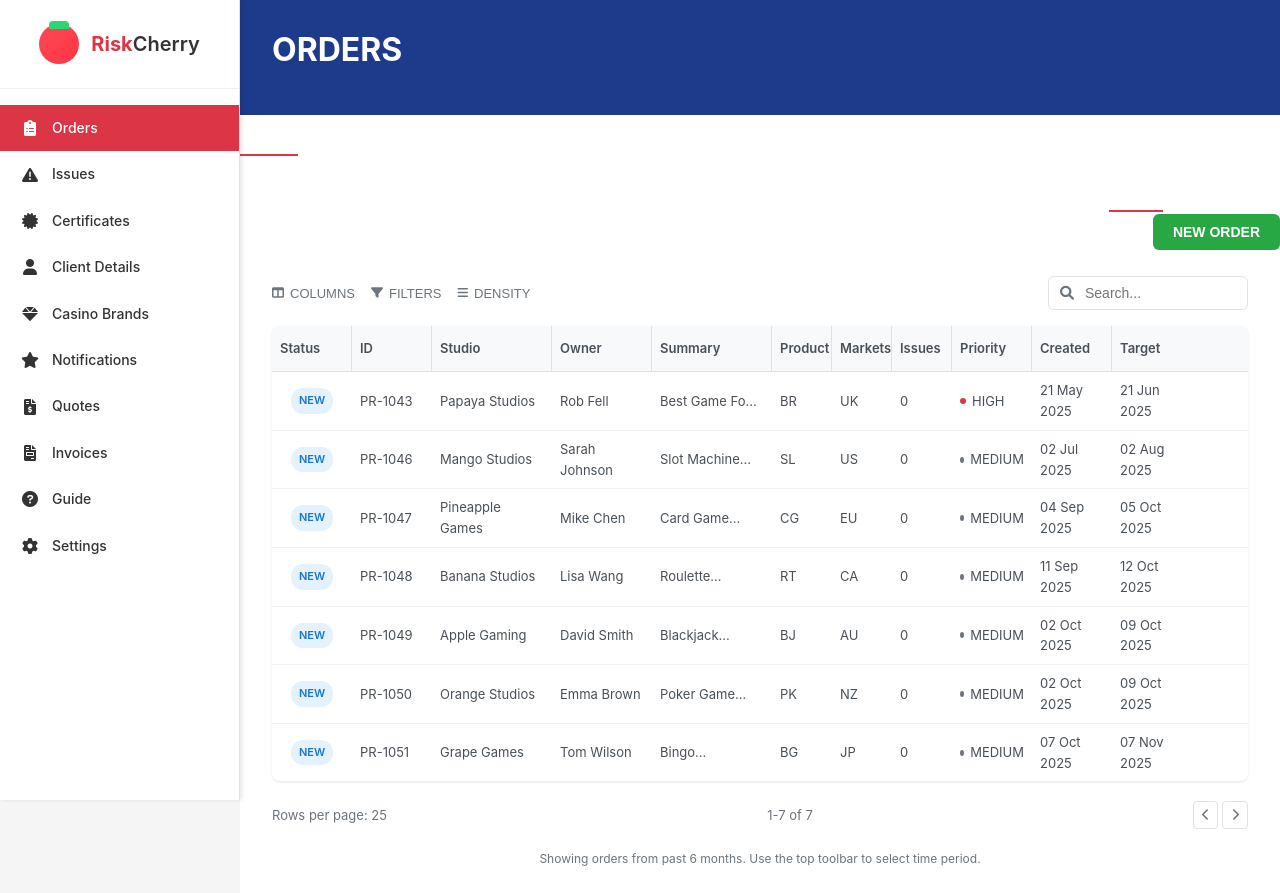
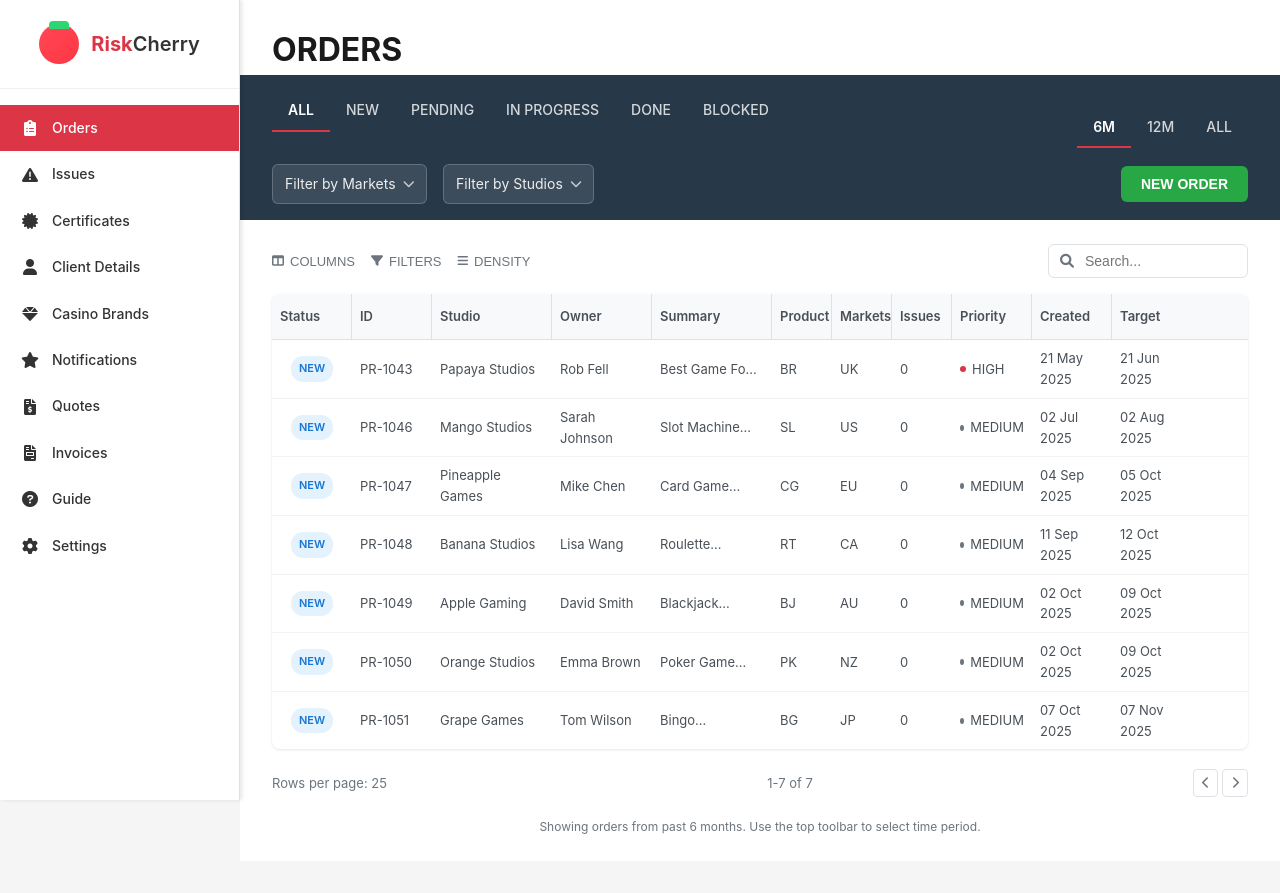
Before and after one commit to robf574/promo-portal, a plain HTML site: page index.html in a window 1280 px wide. After the commit the page ends 861 px from the top, so only its background shows below. Drawn offline with Linux system fonts and the light colour scheme.

Commit message:
Fix blue header positioning and color - move header lower and use correct blue #273849

```diff
--- a/index.html
+++ b/index.html
@@ -4,7 +4,7 @@
     <meta charset="UTF-8">
     <meta name="viewport" content="width=device-width, initial-scale=1.0">
     <title>RiskCherry Client Portal</title>
-    <link rel="stylesheet" href="style.css?v=5">
+    <link rel="stylesheet" href="style.css?v=6">
     <link href="https://cdnjs.cloudflare.com/ajax/libs/font-awesome/6.0.0/css/all.min.css" rel="stylesheet">
 </head>
 <body>
@@ -66,10 +66,12 @@
 
         <!-- Main Content -->
         <main class="main-content">
-            <div class="content-header">
+            <div class="page-title">
                 <h1>ORDERS</h1>
             </div>
 
+            <!-- Dark Blue Header Bar -->
+            <div class="content-header">
                 <!-- Status Tabs -->
                 <div class="status-tabs">
                     <div class="tab active">ALL</div>
@@ -102,6 +104,7 @@
                     <button class="new-order-btn" onclick="openNewOrderModal()">
                         NEW ORDER
                     </button>
+                </div>
             </div>
 
             <!-- White Content Area -->
--- a/style.css
+++ b/style.css
@@ -139,26 +139,35 @@ body {
     min-height: 100vh;
 }
 
+/* Page Title */
+.page-title {
+    padding: 24px 32px 0 32px;
+    background-color: white;
+}
+
+.page-title h1 {
+    font-size: 32px;
+    font-weight: 700;
+    color: #1a1a1a;
+    margin: 0;
+}
+
 /* Dark Blue Header Bar */
 .content-header {
-    background-color: #1e3a8a;
+    background-color: #273849;
     color: white;
-    padding: 24px 32px;
+    padding: 16px 32px;
     margin-bottom: 0;
-}
-
-.content-header h1 {
-    font-size: 32px;
-    font-weight: 700;
-    color: white;
-    margin: 0 0 16px 0;
+    display: flex;
+    flex-direction: column;
+    gap: 16px;
 }
 
 /* Status Tabs - positioned in header */
 .status-tabs {
     display: flex;
     gap: 0;
-    margin-bottom: 16px;
+    margin-bottom: 0;
     background-color: transparent;
     border-radius: 0;
     padding: 0;
@@ -198,6 +207,8 @@ body {
     padding: 0;
     width: fit-content;
     margin-left: auto;
+    align-self: flex-end;
+    margin-top: -40px;
 }
 
 .time-tab {
```
Lines whose indentation alone changed are shown as unchanged.
